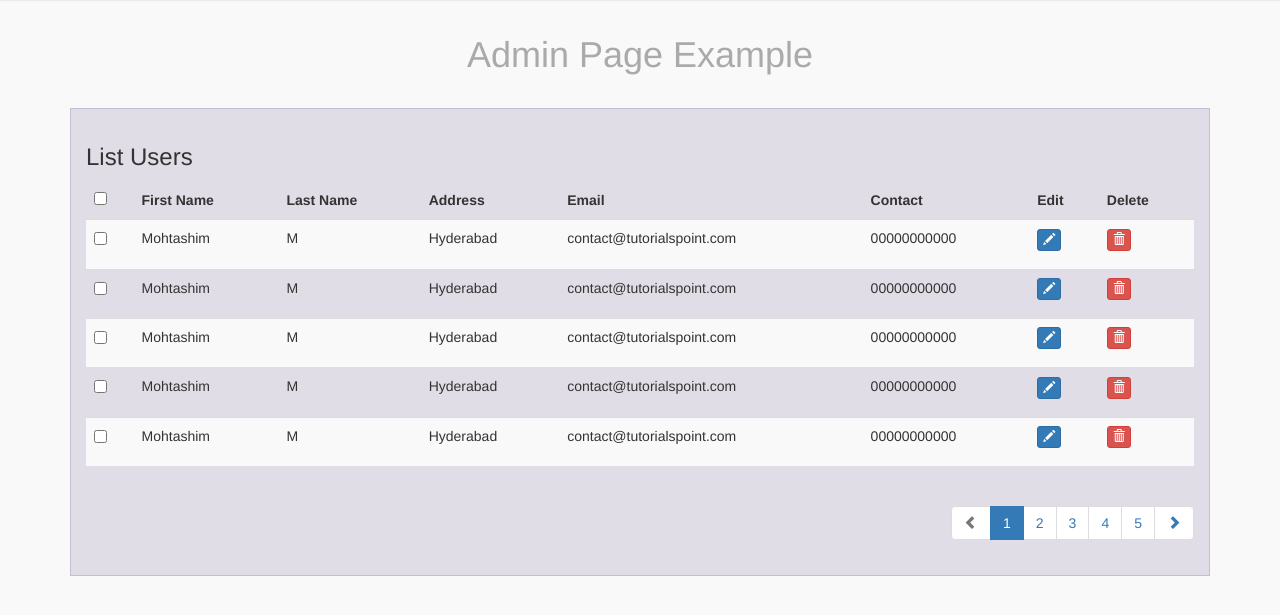
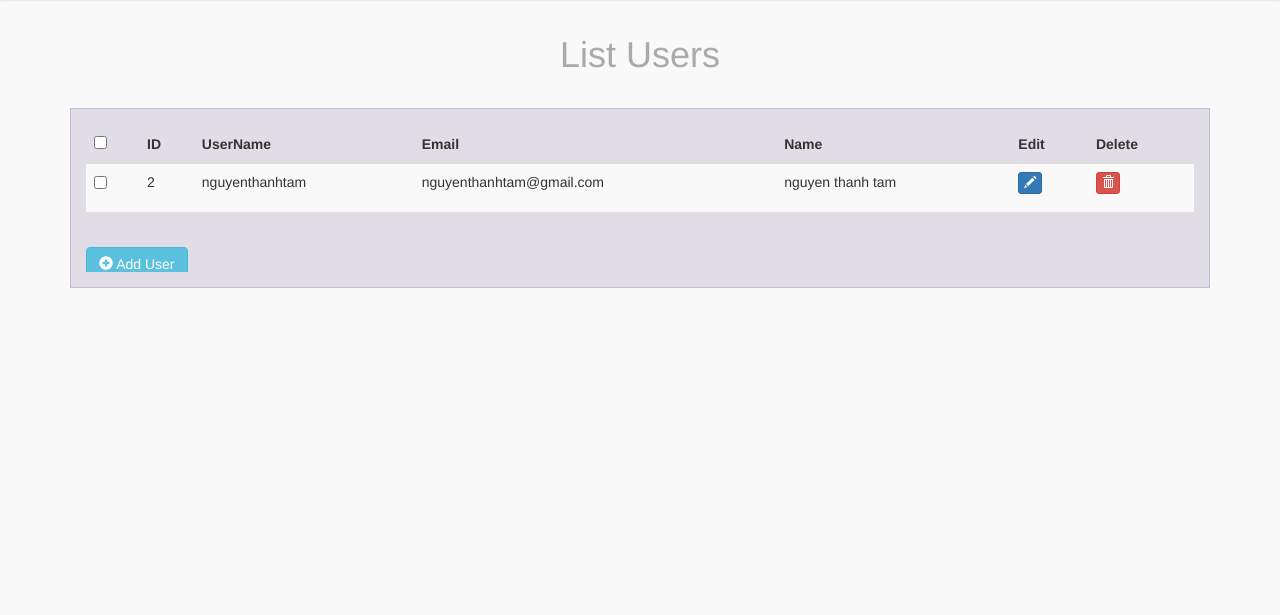
Before and after one commit to darkomega9408/WebAssignment, a PHP site: page /admin-page.php in a window 1280 px wide. Shown: the part 53-668 px from the top of the page. Run offline with PHP 8.4, Linux system fonts and the light colour scheme; data comes from the database, SQL or seed files in the repository; some libraries are stand-ins or nearby versions.

Commit message:
- Add 'Pagination' to admin-page.php - Operation: Add, Update, Delete user from admin-page.php - Checkboxes for multiple deletion have not been implemented

```diff
--- a/admin-page.php
+++ b/admin-page.php
@@ -1,3 +1,46 @@
+<?php
+
+require_once 'php-controller/DBConnection.php';
+require_once 'php-controller/Paginate.php'; //include of paginate page
+
+$dbConn = new DBConnection();
+
+$per_page = 5;         // number of results to show per page
+$stmt = $dbConn->conn->prepare("SELECT * FROM `person` WHERE `Role` = 'user'");
+$stmt->execute();
+$stmt->setFetchMode(PDO::FETCH_ASSOC);
+$result = $stmt->fetchAll();
+$total_results = $stmt->rowCount();
+$total_pages = ceil($total_results / $per_page);//total pages we going to have
+$shown_page = 0;
+
+//-------------if page is setcheck------------------//
+if (isset($_GET['page'])) {
+    $show_page = $_GET['page'];             //it will telles the current page
+
+    if ($show_page > 0 && $show_page <= $total_pages) {
+        $start = ($show_page - 1) * $per_page;
+        $end = $start + $per_page;
+    } else {
+        // error - show first set of results
+        $start = 0;
+        $end = $per_page;
+    }
+
+    // display pagination
+    $shown_page = intval($_GET['page']);
+} else {
+    // if page isn't set, show first set of results
+    $start = 0;
+    $end = $per_page;
+}
+
+$tpages = $total_pages;
+if ($shown_page <= 0)
+    $shown_page = 1;
+
+?>
+
 <!DOCTYPE html>
 <html lang="en">
 
@@ -32,7 +75,7 @@
     <!--<link href="one-page-wonder.css" rel="stylesheet">-->
     <link href="css/navbar.css" rel="stylesheet">
     <link href="css/border-effect.css" rel="stylesheet">
-
+    <script src="js/admin-page.js"></script>
     <script src="bower_components/selectize/dist/js/standalone/selectize.js"></script>
 
 
@@ -53,7 +96,7 @@
     <div class="container">
 
         <h1 class="thick-heading">
-            Admin Page Example
+            List Users
         </h1>
 
 
@@ -63,7 +106,9 @@
 
             <!--List User-->
             <div class="col-md-12">
-                <h3>List Users</h3>
+
+
+
                 <div class="table-responsive">
 
 
@@ -74,136 +119,58 @@
                         <th>
                             <input type="checkbox" id="checkall"  title="checkall"/>
                         </th>
-                        <th>First Name</th>
-                        <th>Last Name</th>
-                        <th>Address</th>
+                        <th>ID</th>
+                        <th>UserName</th>
                         <th>Email</th>
-                        <th>Contact</th>
+                        <th>Name</th>
                         <th>Edit</th>
-
                         <th>Delete</th>
                         </thead>
+
                         <tbody>
+                        <?php
+                        $reload = $_SERVER['PHP_SELF'] . "?tpages=" . $tpages;
 
-                        <tr>
-                            <td>
-                                <input type="checkbox" class="checkthis" />
-                            </td>
-                            <td>Mohtashim</td>
-                            <td>M</td>
-                            <td>Hyderabad</td>
-                            <td>contact@tutorialspoint.com</td>
-                            <td>00000000000</td>
-                            <td>
-                                <p data-placement="top" data-toggle="tooltip" title="Edit">
-                                    <button class="btn btn-primary btn-xs" data-title="Edit" data-toggle="modal" data-target="#edit"><span class="glyphicon glyphicon-pencil"></span></button>
-                                </p>
-                            </td>
-                            <td>
-                                <p data-placement="top" data-toggle="tooltip" title="Delete">
-                                    <button class="btn btn-danger btn-xs" data-title="Delete" data-toggle="modal" data-target="#delete"><span class="glyphicon glyphicon-trash"></span></button>
-                                </p>
-                            </td>
-                        </tr>
+                        // loop through results of database query, displaying them in the table
+                        for ($i = $start; $i < $end; $i++) {
+                            // make sure that PHP doesn't try to show results that don't exist
+                            if ($i == $total_results) {
+                                break;
+                            }
 
-                        <tr>
-                            <td>
-                                <input type="checkbox" class="checkthis" />
-                            </td>
-                            <td>Mohtashim</td>
-                            <td>M</td>
-                            <td>Hyderabad</td>
-                            <td>contact@tutorialspoint.com</td>
-                            <td>00000000000</td>
-                            <td>
-                                <p data-placement="top" data-toggle="tooltip" title="Edit">
-                                    <button class="btn btn-primary btn-xs" data-title="Edit" data-toggle="modal" data-target="#edit"><span class="glyphicon glyphicon-pencil"></span></button>
-                                </p>
-                            </td>
-                            <td>
-                                <p data-placement="top" data-toggle="tooltip" title="Delete">
-                                    <button class="btn btn-danger btn-xs" data-title="Delete" data-toggle="modal" data-target="#delete"><span class="glyphicon glyphicon-trash"></span></button>
-                                </p>
-                            </td>
-                        </tr>
-
-
-                        <tr>
-                            <td>
-                                <input type="checkbox" class="checkthis" />
-                            </td>
-                            <td>Mohtashim</td>
-                            <td>M</td>
-                            <td>Hyderabad</td>
-                            <td>contact@tutorialspoint.com</td>
-                            <td>00000000000</td>
-                            <td>
-                                <p data-placement="top" data-toggle="tooltip" title="Edit">
-                                    <button class="btn btn-primary btn-xs" data-title="Edit" data-toggle="modal" data-target="#edit"><span class="glyphicon glyphicon-pencil"></span></button>
-                                </p>
-                            </td>
-                            <td>
-                                <p data-placement="top" data-toggle="tooltip" title="Delete">
-                                    <button class="btn btn-danger btn-xs" data-title="Delete" data-toggle="modal" data-target="#delete"><span class="glyphicon glyphicon-trash"></span></button>
-                                </p>
-                            </td>
-                        </tr>
-
-
-
-                        <tr>
-                            <td>
-                                <input type="checkbox" class="checkthis" />
-                            </td>
-                            <td>Mohtashim</td>
-                            <td>M</td>
-                            <td>Hyderabad</td>
-                            <td>contact@tutorialspoint.com</td>
-                            <td>00000000000</td>
-                            <td>
-                                <p data-placement="top" data-toggle="tooltip" title="Edit">
-                                    <button class="btn btn-primary btn-xs" data-title="Edit" data-toggle="modal" data-target="#edit"><span class="glyphicon glyphicon-pencil"></span></button>
-                                </p>
-                            </td>
-                            <td>
-                                <p data-placement="top" data-toggle="tooltip" title="Delete">
-                                    <button class="btn btn-danger btn-xs" data-title="Delete" data-toggle="modal" data-target="#delete"><span class="glyphicon glyphicon-trash"></span></button>
-                                </p>
-                            </td>
-                        </tr>
-
-
-                        <tr>
-                            <td>
-                                <input type="checkbox" class="checkthis" />
-                            </td>
-                            <td>Mohtashim</td>
-                            <td>M</td>
-                            <td>Hyderabad</td>
-                            <td>contact@tutorialspoint.com</td>
-                            <td>00000000000</td>
-                            <td>
-                                <p data-placement="top" data-toggle="tooltip" title="Edit">
-                                    <button class="btn btn-primary btn-xs" data-title="Edit" data-toggle="modal" data-target="#edit"><span class="glyphicon glyphicon-pencil"></span></button>
-                                </p>
-                            </td>
-                            <td>
-                                <p data-placement="top" data-toggle="tooltip" title="Delete">
-                                    <button class="btn btn-danger btn-xs" data-title="Delete" data-toggle="modal" data-target="#delete"><span class="glyphicon glyphicon-trash"></span></button>
-                                </p>
-                            </td>
-                        </tr>
-
-
-
-
-
+                            // echo out the contents of each row into a table
+                            echo '<tr id="user'.$result[$i]['ID'].'">';
+                            echo '<td><input type=\'checkbox\' class=\'checkthis\' /></td>';
+                            echo '<td>' . $result[$i]['ID']. '</td>';
+                            echo '<td>' . $result[$i]['Username']. '</td>';
+                            echo '<td>' . $result[$i]['Email']. '</td>';
+                            echo '<td>' . $result[$i]['Name']. '</td>';
+                            echo '<td><p data-placement="top" data-toggle="tooltip" title="Edit">'.
+                                '<button class="btn btn-primary btn-xs" data-title="Edit" data-toggle="modal" data-target="#edit"><span class="glyphicon glyphicon-pencil"></span></button></p></td>';
+                            echo '<td><p data-placement="top" data-toggle="tooltip" title="Delete">'.
+                                '<button class="btn btn-danger btn-xs" data-title="Delete" data-toggle="modal" data-target="#delete"><span class="glyphicon glyphicon-trash"></span></button></p></td>';
+                            echo "</tr>";
+                        }
+                        // ~~
+                        ?>
                         </tbody>
 
                     </table>
+                    <button type="button" class="btn btn-info" style="position: relative; top: 15px" data-title='Add' data-toggle='modal' data-target='#add'>
+                        <span class="glyphicon glyphicon-plus-sign"></span> Add User
+                    </button>
 
-                    <div class="clearfix"></div>
-                    <ul class="pagination pull-right">
+
+                    <!-- Pagination here -->
+                    <?php
+                    //$reload = $_SERVER['PHP_SELF'] . "?tpages=" . $tpages;
+                    echo '<ul class="pagination pull-right ">';
+                    if ($total_pages > 1)
+                        echo paginate($reload, $shown_page, $total_pages);
+                    echo "</ul>";
+                    ?>
+
+                    <!--<ul class="pagination pull-right">
                         <li class="disabled"><a href="#"><span class="glyphicon glyphicon-chevron-left"></span></a></li>
                         <li class="active"><a href="#">1</a></li>
                         <li><a href="#">2</a></li>
@@ -211,7 +178,9 @@
                         <li><a href="#">4</a></li>
                         <li><a href="#">5</a></li>
                         <li><a href="#"><span class="glyphicon glyphicon-chevron-right"></span></a></li>
-                    </ul>
+                    </ul>-->
+
+                    <div class="clearfix"></div>
 
                 </div>
 
@@ -225,24 +194,28 @@
                     <div class="modal-content">
                         <div class="modal-header">
                             <button type="button" class="close" data-dismiss="modal" aria-hidden="true"><span class="glyphicon glyphicon-remove" aria-hidden="true"></span></button>
-                            <h4 class="modal-title custom_align Heading" >Edit Your Detail</h4>
+                            <h4 class="modal-title custom_align Heading" >Edit User Detail</h4>
                         </div>
                         <div class="modal-body">
                             <div class="form-group">
-                                <input class="form-control " type="text" placeholder="Mohtashim">
+                                <label>ID: </label>
+                                <input class="form-control userID" type="text" readonly >
                             </div>
                             <div class="form-group">
-
-                                <input class="form-control " type="text" placeholder="M">
+                                <label>UserName: </label>
+                                <input class="form-control userName" type="text"  >
                             </div>
                             <div class="form-group">
-                                <textarea rows="2" class="form-control" placeholder="Hyderabad"></textarea>
-
-
+                                <label>Email: </label>
+                                <input class="form-control userEmail" type="text"  >
+                            </div>
+                            <div class="form-group">
+                                <label>Name: </label>
+                                <input class="form-control name" type="text"  >
                             </div>
                         </div>
                         <div class="modal-footer ">
-                            <button type="button" class="btn btn-warning btn-lg" style="width: 100%;"><span class="glyphicon glyphicon-ok-sign"></span> Update</button>
+                            <button type="button" class="btn btn-warning btn-lg" style="width: 100%;" id="btnUpdate" data-dismiss="modal"><span class="glyphicon glyphicon-ok-sign"></span> Update</button>
                         </div>
                     </div>
                     <!-- /.modal-content -->
@@ -250,6 +223,39 @@
                 <!-- /.modal-dialog -->
             </div>
             <!-- End Modal Edit User Detail -->
+
+
+            <!-- Modal Add User Detail -->
+            <div class="modal fade" id="add" tabindex="-1" role="dialog" aria-labelledby="edit" aria-hidden="true">
+                <div class="modal-dialog">
+                    <div class="modal-content">
+                        <div class="modal-header">
+                            <button type="button" class="close" data-dismiss="modal" aria-hidden="true"><span class="glyphicon glyphicon-remove" aria-hidden="true"></span></button>
+                            <h4 class="modal-title custom_align Heading" >New User</h4>
+                        </div>
+                        <div class="modal-body">
+                            <div class="form-group">
+                                <label>UserName: </label>
+                                <input class="form-control userName" type="text"  >
+                            </div>
+                            <div class="form-group">
+                                <label>Email: </label>
+                                <input class="form-control userEmail" type="text"  >
+                            </div>
+                            <div class="form-group">
+                                <label>Name: </label>
+                                <input class="form-control name" type="text"  >
+                            </div>
+                        </div>
+                        <div class="modal-footer ">
+                            <button type="button" class="btn btn-warning btn-lg" style="width: 100%;" id="btnAdd" data-dismiss="modal"><span class="glyphicon glyphicon-plus-sign"></span> Add </button>
+                        </div>
+                    </div>
+                    <!-- /.modal-content -->
+                </div>
+                <!-- /.modal-dialog -->
+            </div>
+            <!-- End Modal Add User Detail -->
 
 
             <!-- Modal Delete user-->
@@ -266,7 +272,7 @@
 
                         </div>
                         <div class="modal-footer ">
-                            <button type="button" class="btn btn-success"><span class="glyphicon glyphicon-ok-sign"></span> Yes</button>
+                            <button type="button" class="btn btn-success" id="btnDelete" data-dismiss="modal"><span class="glyphicon glyphicon-ok-sign"></span> Yes</button>
                             <button type="button" class="btn btn-default" data-dismiss="modal"><span class="glyphicon glyphicon-remove"></span> No</button>
                         </div>
                     </div>
@@ -284,36 +290,6 @@
     </div>
 </main>
 
-
-<!-- Modal Check All Script -->
-<script>
-    $(document).ready(function () {
-        $("#mytable #checkall").click(function () {
-            if ($("#mytable #checkall").is(':checked')) {
-                $("#mytable input[type=checkbox]").each(function () {
-                    $(this).prop("checked", true);
-                });
-
-            } else {
-                $("#mytable input[type=checkbox]").each(function () {
-                    $(this).prop("checked", false);
-                });
-            }
-        });
-
-        $("[data-toggle=tooltip]").tooltip();
-
-        $("header").load("templates/nav-bar-demo/nav-bar.html .navbar", function () {
-            // Change logo relative path
-            $(".navbar-brand>img").attr("src","images/family-tree-logo.png");
-        });
-
-
-    });
-</script>
-
-
-
 </body>
 
 </html>
--- a/css/admin-page.css
+++ b/css/admin-page.css
@@ -6,6 +6,9 @@ body {
     background-color: #f9f9f9;
 }
 
+.pagination>li>a, .pagination>li>span{
+    padding: 6px 10px;
+}
 
 /*REQUIRED*/
 
--- a/php-controller/DBConnection.php
+++ b/php-controller/DBConnection.php
@@ -6,7 +6,7 @@
  * Date: 3/24/2016
  * Time: 6:15 PM
  */
-require_once '../config.php';
+require_once $_SERVER['DOCUMENT_ROOT'].'/config.php';
 
 class DBConnection
 {
```
Also changed, not shown: js/admin-page.js (added, +268 -0 lines), php-controller/AdminHandler.php (+115 -0 lines), php-controller/ServerHandler.php (+26 -1 lines).
